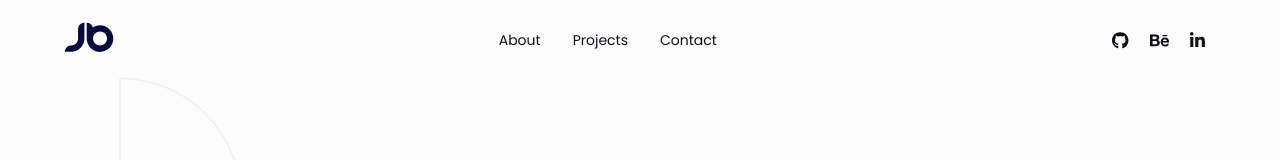
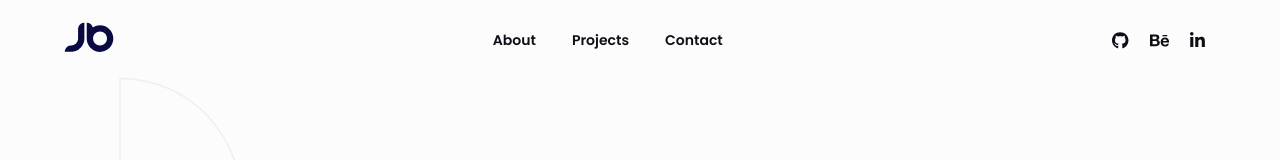
Before and after one commit to jbnzaaa/jbnza, a React (Create React App) app: page / in a window 1280 px wide. Shown: the top 160 px of the page. Built offline with nearby package versions, Linux system fonts and the light colour scheme.

Commit message:
update transition

```diff
--- a/package.json
+++ b/package.json
@@ -13,6 +13,7 @@
     "@fortawesome/react-fontawesome": "^0.1.18",
     "@mui/icons-material": "^5.8.0",
     "@mui/material": "^5.8.1",
+    "@mui/styles": "^5.8.0",
     "@react-spring/parallax": "^9.4.5",
     "@testing-library/jest-dom": "^5.16.4",
     "@testing-library/react": "^13.2.0",
@@ -22,7 +23,9 @@
     "react-dom": "^18.1.0",
     "react-icons": "^4.4.0",
     "react-router-dom": "^6.3.0",
+    "react-router-hash-link": "^2.4.3",
     "react-scripts": "5.0.1",
+    "react-scroll": "^1.8.7",
     "react-spring": "^9.4.5",
     "sass": "^1.52.1",
     "web-vitals": "^2.1.4"
--- a/src/App.js
+++ b/src/App.js
@@ -1,5 +1,4 @@
 import './components/styles/style.css'
-import { BrowserRouter as Router, Routes, Route } from 'react-router-dom'
 
 import Home from './components/pages/Home'
 import About from './components/pages/About';
@@ -10,18 +9,11 @@ import Footer from './components/pages/Footer';
 function App() {
   return (
     <>
-      <Router>
-        <Home/>
-        <About/>
-        <Project/>
-        <Contact/>
-        <Footer/>
-
-        {/* <Routes>
-          <Route exact path='/' element={<Home/>}></Route>
-          <Route path='/about' element={<Home/>}></Route>
-        </Routes> */}
-      </Router>
+      <Home/>
+      <About/>
+      <Project/>
+      <Contact/>
+      <Footer/>
     </>
   );
 }
--- a/src/components/pages/About.js
+++ b/src/components/pages/About.js
@@ -84,7 +84,7 @@ function About() {
 
   return (
     <>
-      <Container sx={container} >
+      <Container sx={container} id='about'>
         <Box>
           <img src='https://images.unsplash.com/photo-1607970420862-385a245239a6?ixlib=rb-1.2.1&ixid=MnwxMjA3fDB8MHxwaG90by1wYWdlfHx8fGVufDB8fHx8&auto=format&fit=crop&w=1887&q=80'alt='Profile'style={profile}/>
         </Box>
--- a/src/components/pages/Contact.js
+++ b/src/components/pages/Contact.js
@@ -68,7 +68,7 @@ function Contact() {
 
   return (
     <>
-      <Box sx={boxA}>
+      <Box sx={boxA} id='contact'>
         <Container sx={container}>
           <Typography variant='h4' sx={typographyH4}>Let's create progress together.</Typography>
           <Typography variant='paragraph' sx={paragraph}>If you have any ideas in mind, please do not hesitate to contact me. I'm always willing to help you turn your creative ideas into reality.  </Typography>
--- a/src/components/pages/Footer.js
+++ b/src/components/pages/Footer.js
@@ -1,5 +1,5 @@
 import React from 'react'
-import { Container, Box, Typography, List, Link, IconButton } from '@mui/material'
+import { Container, Box, Typography, List, IconButton } from '@mui/material'
 import { FontAwesomeIcon } from '@fortawesome/react-fontawesome'
 import { faFacebook, faInstagram, faGithub, faBehance, faLinkedinIn } from '@fortawesome/free-brands-svg-icons'
 import { faMinus } from '@fortawesome/free-solid-svg-icons'
@@ -45,9 +45,8 @@ function Footer() {
   }
 
   const footerIcon = {
-    color: '#0F0E17',
+    color: '#FCFCFC',
     fontSize: 20,
-    color: '#FCFCFC',
     display: 'flex',
   }
 
--- a/src/components/pages/HeroSection.js
+++ b/src/components/pages/HeroSection.js
@@ -1,7 +1,5 @@
 import React from 'react'
 import { Container, Typography, Button } from '@mui/material'
-import { FontAwesomeIcon } from '@fortawesome/react-fontawesome'
-import { faArrowLeftLong } from '@fortawesome/free-solid-svg-icons'
 
 function HeroSection() {
 
--- a/src/components/pages/Nav.js
+++ b/src/components/pages/Nav.js
@@ -1,8 +1,37 @@
 import React from 'react'
+import { BrowserRouter } from 'react-router-dom'
+import { HashLink as Link } from 'react-router-hash-link'
 import { ReactComponent as Logo } from '../img/jbnza_initial_logo.svg'
 import { FontAwesomeIcon } from '@fortawesome/react-fontawesome'
 import { faGithub, faBehance, faLinkedinIn } from '@fortawesome/free-brands-svg-icons'
-import { Container, AppBar, Link, List, IconButton } from '@mui/material';
+import { Container, AppBar, List, IconButton } from '@mui/material';
+
+import { makeStyles } from '@mui/styles'
+
+const useStyles = makeStyles({
+  link: {
+    color: 'white',
+    position: 'relative',
+    '&:before': {
+      content: "''",
+      position: 'absolute',
+      width: '0',
+      height: '2px',
+      bottom: '-3px',
+      left: '-10%',
+      transform: 'translate(-0%,0%)',
+      backgroundColor: '#0F0E17',
+      transformOrigin: 'center',
+      visibility: 'hidden',
+      transition: 'all 0.2s ease',
+    },
+    '&:hover:before': {
+      visibility: 'visible',
+      width: '120%',
+    }
+  },
+
+})
 
 function Nav() {
 
@@ -19,14 +48,17 @@ function Nav() {
 
   const navListLink = {
     display: 'flex',
-    justifyContent: 'space-between'
+    justifyContent: 'space-between',
+    width: '230px',
   }
 
   const navLink = {
     mx: 2,
     fontSize: 14,
+    fontWeight: 600,
     textDecoration: 'none',
     color: '#0F0E17',
+    textDecoration: 'none'
   }
 
   const navLinkSocial = {
@@ -44,17 +76,20 @@ function Nav() {
     }
   }
 
+  const classes = useStyles()
+
   return (
     <>
+      <BrowserRouter>
         <AppBar position='static' color='transparent' sx={appBar}>
           <Container componet='div' sx={container}>
-          <Link href="#">
+            <Link to="#">
               <Logo style={{ width: '50px' }}/>
             </Link>
             <List componet='div' sx={navListLink}>
-            <Link href="#" sx={navLink}>About</Link>
-            <Link href="#" sx={navLink}>Projects</Link>
-            <Link href="#" sx={navLink}>Contact</Link>
+              <Link to='#about' style={navLink} className={classes.link}>About</Link>
+              <Link to='#projects' style={navLink} className={classes.link}>Projects</Link>
+              <Link to='#contact' style={navLink} className={classes.link}>Contact</Link>
             </List>
             <List componet='div' sx={navLinkSocial} >
               <IconButton href='https://github.com/jbnzaaa' target='https://github.com/jbnzaaa' sx={navButton}>
@@ -69,6 +104,7 @@ function Nav() {
             </List>
           </Container>
         </AppBar>
+      </BrowserRouter>
     </>
   )
 }
--- a/src/components/pages/Project.js
+++ b/src/components/pages/Project.js
@@ -1,5 +1,5 @@
 import React from 'react'
-import { Container, Box, Typography, Card, CardMedia, CardContent, List, ListItem, Link, Button } from '@mui/material'
+import { Container, Box, Typography, Card, CardMedia, CardContent, List, ListItem, Button } from '@mui/material'
 
 function Project() {
 
@@ -112,12 +112,16 @@ function Project() {
     width: '165px',
     height: '40px',
     borderRadius: 0,
-    marginRight: 2
+    marginRight: 2,
+    '&:hover': {
+      background: '#0F0E17',
+      color: '#fcfcfc'
+    }
   }
 
   return (
     <>
-      <Container sx={container}>
+      <Container sx={container} id='projects'>
         <Typography variant='h4'sx={typographyH4}>Some of the projects I've created.</Typography>
         <Typography variant='paragraph'sx={paragraphA}>This is a collection of projects I've worked on as a user interface designer and web developer.</Typography>
         <Box sx={boxA}>
```
Also changed, not shown: 2 other files (tests, documents, lock files or other folders). Lines whose indentation alone changed are shown as unchanged.
